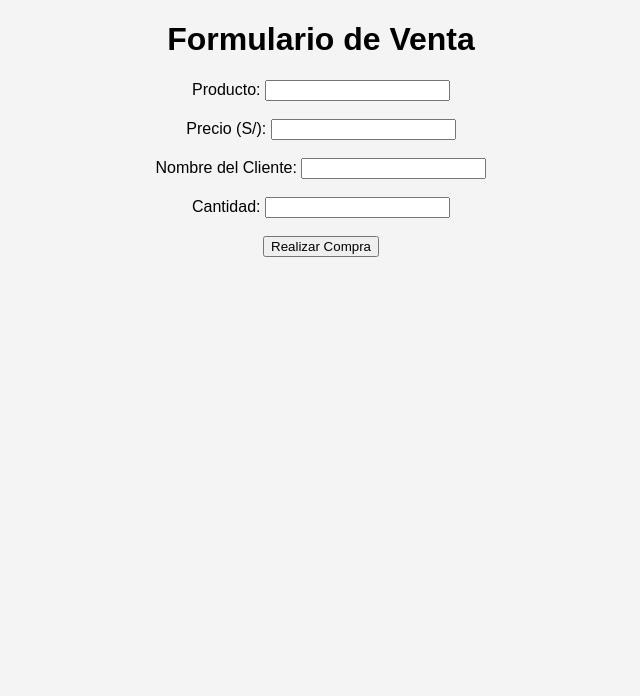
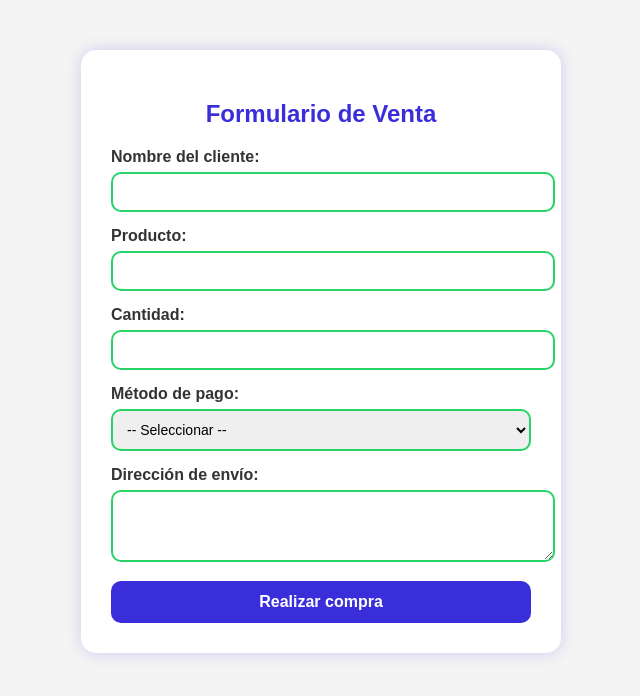
Before and after one commit to ING002-bot/PROYECINFOT, a PHP site: page /formulario_venta.php in a window 1280 px wide. Shown: the top 696 px of the page, without its empty margins (319-959 px from the left). Run offline with PHP 8.4, Linux system fonts and the light colour scheme.

Commit message:
arreglo de formulario soporte y venta

```diff
--- a/PROYECINFO/CSS/formulario.css
+++ b/PROYECINFO/CSS/formulario.css
@@ -8,7 +8,7 @@ body {
 }
 
 .form-container {
-  max-width: 400px;
+  max-width: 420px;
   margin: 50px auto;
   background: #ffffff;
   padding: 30px;
@@ -24,7 +24,7 @@ h2 {
 
 label {
   display: block;
-  margin-bottom: 5px;
+  margin-bottom: 6px;
   color: #333333;
   font-weight: bold;
 }
--- a/PROYECINFO/formulario_soporte.php
+++ b/PROYECINFO/formulario_soporte.php
@@ -4,7 +4,7 @@
   <meta charset="UTF-8">
   <meta name="viewport" content="width=device-width, initial-scale=1.0">
   <title>Contacto Soporte Técnico</title>
-  <link rel="stylesheet" href="formulario.css">
+  <link rel="stylesheet" href="CSS/formulario.css">
 </head>
 <body>
   <div class="form-container">
--- a/PROYECINFO/formulario_venta.php
+++ b/PROYECINFO/formulario_venta.php
@@ -1,30 +1,37 @@
 <!DOCTYPE html>
 <html lang="es">
 <head>
-    <meta charset="UTF-8">
-    <title>Formulario de Venta</title>
-    <link rel="stylesheet" href="./CSS/venta.css">
+  <meta charset="UTF-8">
+  <meta name="viewport" content="width=device-width, initial-scale=1.0">
+  <title>Formulario de Venta - INFOTEC</title>
+  <link rel="stylesheet" href="CSS/formulario.css">
 </head>
 <body>
-    <h1>Formulario de Venta</h1>
-    <?php
-        $desc = isset($_GET['desc']) ? htmlspecialchars($_GET['desc']) : '';
-        $price = isset($_GET['price']) ? htmlspecialchars($_GET['price']) : '';
-    ?>
-    <form action="procesar_venta.php" method="POST">
-        <label for="producto">Producto:</label>
-        <input type="text" id="producto" name="producto" value="<?php echo $desc; ?>" readonly><br><br>
+  <div class="form-container">
+    <h2>Formulario de Venta</h2>
+    <form action="/procesar-venta" method="POST">
+      <label for="cliente">Nombre del cliente:</label>
+      <input type="text" id="cliente" name="cliente" required>
 
-        <label for="precio">Precio (S/):</label>
-        <input type="text" id="precio" name="precio" value="<?php echo $price; ?>" readonly><br><br>
+      <label for="producto">Producto:</label>
+      <input type="text" id="producto" name="producto" required>
 
-        <label for="cliente">Nombre del Cliente:</label>
-        <input type="text" id="cliente" name="cliente" required><br><br>
+      <label for="cantidad">Cantidad:</label>
+      <input type="number" id="cantidad" name="cantidad" min="1" required>
 
-        <label for="cantidad">Cantidad:</label>
-        <input type="number" id="cantidad" name="cantidad" min="1" required><br><br>
+      <label for="metodo">Método de pago:</label>
+      <select id="metodo" name="metodo" required>
+        <option value="">-- Seleccionar --</option>
+        <option value="efectivo">Efectivo</option>
+        <option value="tarjeta">Tarjeta</option>
+        <option value="transferencia">Transferencia</option>
+      </select>
 
-        <input type="submit" value="Realizar Compra">
+      <label for="direccion">Dirección de envío:</label>
+      <textarea id="direccion" name="direccion" rows="3" required></textarea>
+
+      <button type="submit">Realizar compra</button>
     </form>
+  </div>
 </body>
 </html>
```
Also changed, not shown: PROYECINFO/CSS/formularioven.css (deleted).
